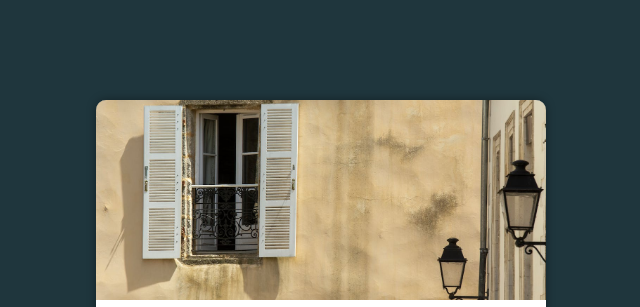
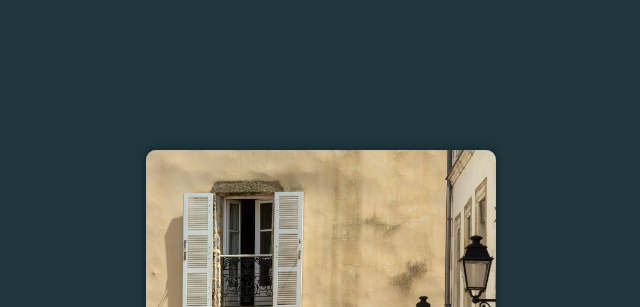
Before and after one commit to CarlosHenriqueLS/projeto-login, a plain HTML site: page index.html in a window 1280 px wide. Shown: the top 307 px of the page, without its empty margins (319-959 px from the left). Drawn offline with Linux system fonts and the light colour scheme.

Commit message:
Update style.css

```diff
--- a/estilos/style.css
+++ b/estilos/style.css
@@ -37,15 +37,15 @@ main {
 section#login {
     background-color: white;
 
-    width: 450px;
-    height: 600px;
+    width: 350px;
+    height: 500px;
     border-radius: 10px;
     overflow: hidden;
     box-shadow: 0px 0px 10px rgba(0, 0, 0, 0.38);
 }
 
 section#login > div#imagem {
-    background: #1F363D url(../imagens/janela.jpg) no-repeat center ;
+    background: #1F363D url(../imagens/janela.jpg) no-repeat;
     background-size: cover;
 
     display: block;
```
